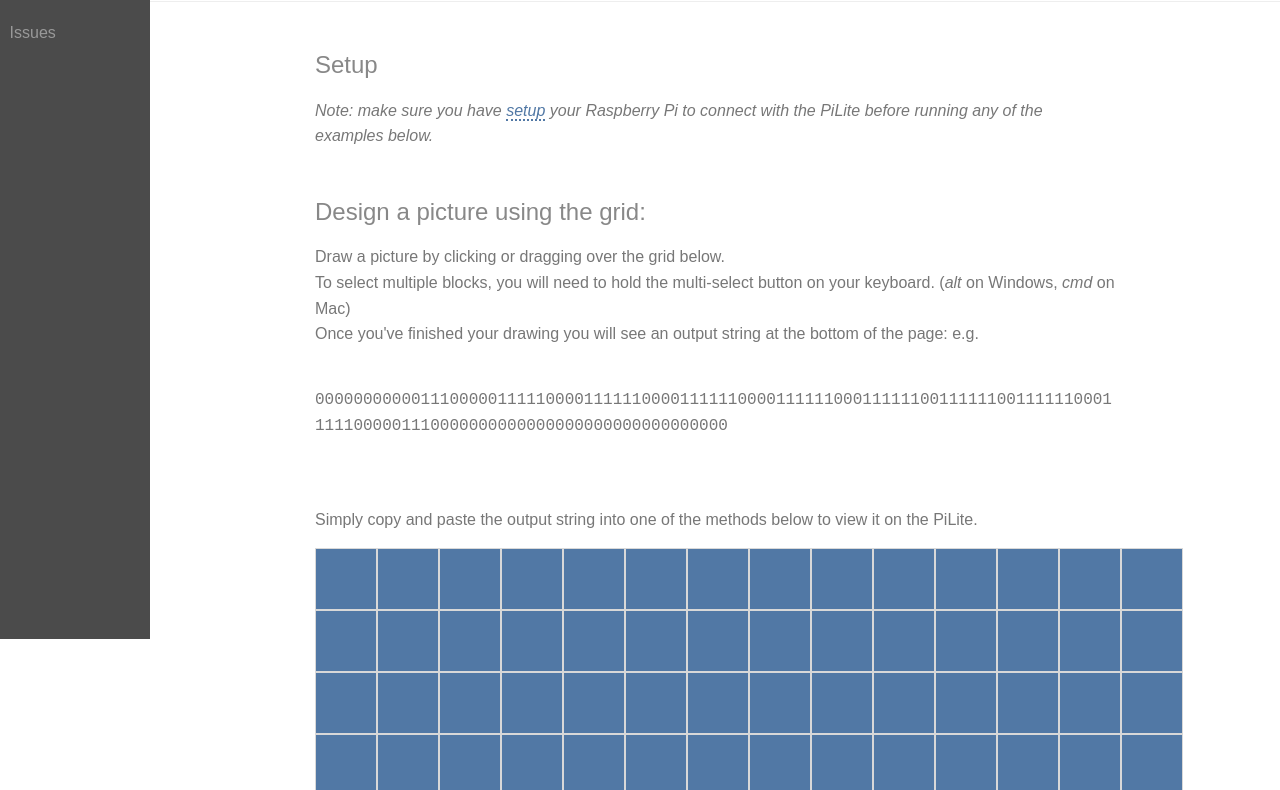
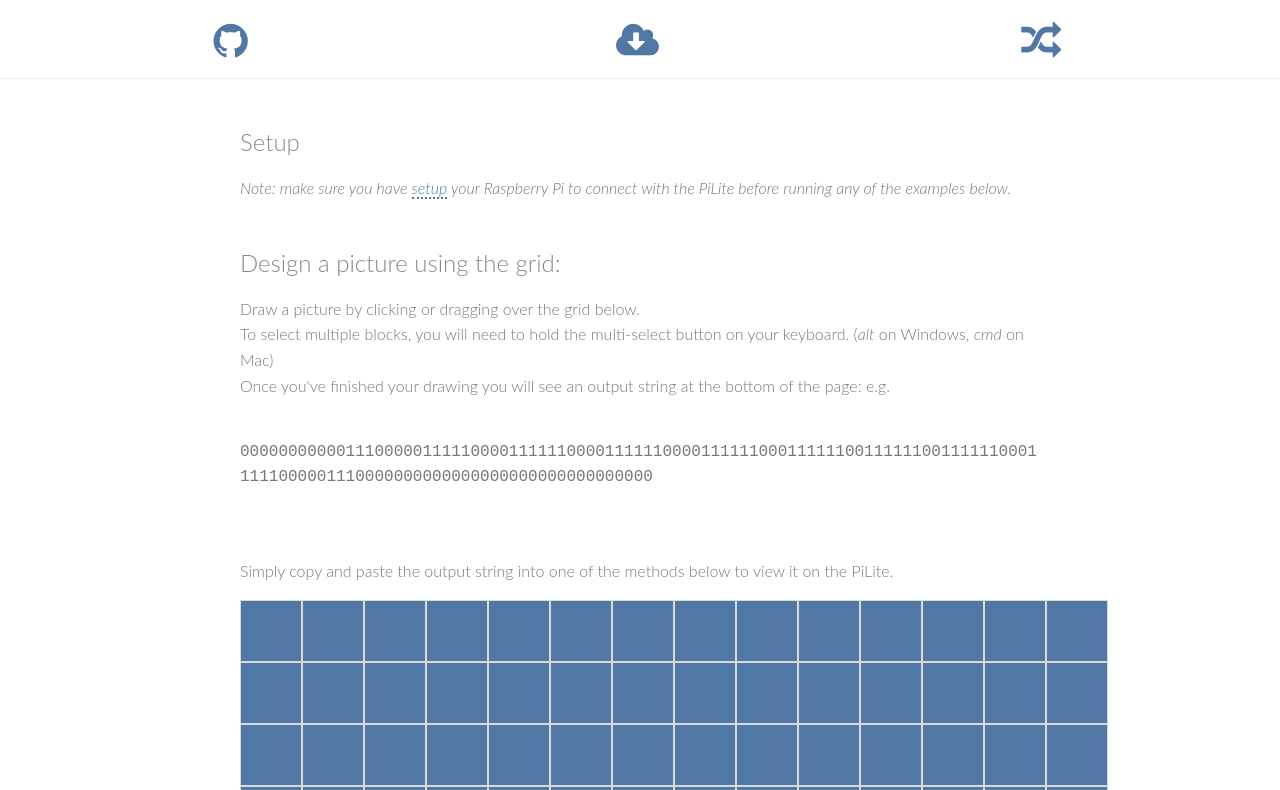
Before and after one commit to cameronoxley/pilite-drawing-board, a plain HTML site: page index.html in a window 1280 px wide. Shown: the part 161-951 px from the top of the page. Drawn offline with Linux system fonts and the light colour scheme.

Commit message:
Updated to standard look and feel

```diff
--- a/css/demo.css
+++ b/css/demo.css
@@ -1,4 +1,47 @@
-@import url("//fonts.googleapis.com/css?family=Open+Sans:300italic,400italic,700italic,400,300,700");
+/* Fonts */
+@font-face {
+    font-family: 'git-opts';
+    src: url('../fonts/git-opts.eot?55014774');
+    src: url('../fonts/git-opts.eot?55014774#iefix') format('embedded-opentype'),
+       url('../fonts/git-opts.woff?55014774') format('woff'),
+       url('../fonts/git-opts.ttf?55014774') format('truetype'),
+       url('../fonts/git-opts.svg?55014774#git-opts') format('svg');
+    font-weight: normal;
+    font-style: normal;
+}
+
+ [class^="icon-"]:before, [class*=" icon-"]:before {
+    font-family: "git-opts";
+    font-style: normal;
+    font-weight: normal;
+    speak: none;
+
+    display: inline-block;
+    text-decoration: inherit;
+    width: 1em;
+    margin-right: .2em;
+    text-align: center;
+    /* opacity: .8; */
+
+    font-variant: normal;
+    text-transform: none;
+
+    font-size: 250%;
+}
+
+.icon-github:before { content: '\e800'; } /* '' */
+.icon-download:before { content: '\e801'; } /* '' */
+.icon-fork:before { content: '\e802'; } /* '' */
+
+
+@import url("//fonts.googleapis.com/css?family=Lato:400italic,700italic,400,300,700");
+
+/* Demo */
+
+html, body, pure-g, menu, p, h1, h2, li, header, content-subhead, content {
+    font-family: 'Lato', FreeSans, Arimo, "Droid Sans", Helvetica, Arial, sans-serif;
+    font-weight: 300;
+}
 
 code {
     background-color: #4b4b4b;
@@ -13,6 +56,10 @@ a, a:visited {
     border-bottom: 2px dotted #5178a5;
 }
 
+.icon {
+    max-width: 100%;
+}
+
 a:hover, a:active {
     color: #6999d3;
 }
@@ -21,9 +68,14 @@ a:hover, a:active {
     border-bottom: none;
 }
 
-.gh {
-    width: 32px;
-    border-bottom: none;
+.gh a {
+    border: none;
+    color: #4b4b4b;
+}
+
+.gh a:hover, .gh a:active {
+    border: none;
+    color: #6999d3;
 }
 
 .right {
@@ -31,6 +83,23 @@ a:hover, a:active {
     padding: 20px;
 }
 
+.git-actions {
+    padding-top: 15px;
+    padding-bottom: 15px;
+    height: 100%;
+}
+
+.git-actions a {
+    border: none;
+    display: block;
+    margin-left: auto ;
+    margin-right: auto ;
+}
+
+.menu-sep {
+    border-bottom: 1px solid #cccccc;
+}
+
 #select-result {
     background-color: #4b4b4b;
     color: white;
--- a/css/layouts/side-menu.css
+++ b/css/layouts/side-menu.css
@@ -210,7 +210,7 @@ small screens.
 /*
 Hides the menu at `48em`, but modify this based on your app's needs.
 */
-@media (min-width: 1200px) {
+@media (min-width: 1800px) {
 
     .header,
     .content {
--- a/index.html
+++ b/index.html
@@ -29,6 +29,9 @@
     <div id="menu">
         <div class="pure-menu pure-menu-open">
             <ul>
+     		  <li><a href="https://github.com/cameronoxley/pilite-drawing-board/archive/master.zip">Download</a></li>
+              <li><a href="https://github.com/cameronoxley/pilite-drawing-board/fork">Fork</a></li>
+              <li class="menu-sep"><a href="https://github.com/cameronoxley/pilite-drawing-board">View on Github</a></li>
               <li><a href="#setup">Setup</a></li>
               <li><a href="#design">Design</a></li>
               <li><a href="#python">Python</a></li>
@@ -42,6 +45,13 @@
         <div class="header">
             <h1>PiLite Drawing Board</h1>
             <h2>A simple drawing board for the Raspberry-Pi PiLite</h2>
+            <div class="git-actions">
+                <div class="pure-g">
+                    <div class="pure-u-1-3"><a class="icon-github" alt="View Repository" href="https://github.com/cameronoxley/pilite-drawing-board"></a></div>
+                    <div class="pure-u-1-3"><a class="icon-download" alt="Download" href="https://github.com/cameronoxley/pilite-drawing-board/archive/master.zip"></a></div>
+                    <div class="pure-u-1-3"><a class="icon-fork" alt="Fork on Github" href="https://github.com/cameronoxley/pilite-drawing-board/fork"></a></div>
+                </div>
+            </div>
         </div>
 
         <div class="content">
@@ -64,7 +74,6 @@
                 <h2 class="content-subhead">Output:</h2>
                 <p id="select-result"></p>
             <br/>
-            <hr/>
               <h2 class="content-subhead" id="python">Using the Python script</h2>
               <p>
                 Design a picture using the webpage as described above.<br/>
@@ -84,12 +93,12 @@
             </p>
             <h2 class="content-subhead" id="issues">Issues/Comments:</h2>
             <p>
-                <a href="https://github.com/cameronoxley">View the Repository</a>
+                <a href="https://github.com/cameronoxley/pilite-drawing-board">View the Repository</a>
             </p>
-            <div class="right"><a class="gh" href="https://github.com/cameronoxley"><img class="gh" src="img/github.png"/></a></div>
         </div>
     </div>
 </div>
+<div class="gh"><a class="right icon-github" href="https://github.com/cameronoxley"></a></div>
 
 <script src="js/ui.js"></script>
 </body>
```
Also changed, not shown: fonts/git-opts.ttf (added), fonts/git-opts.woff (added), 2 other files.
